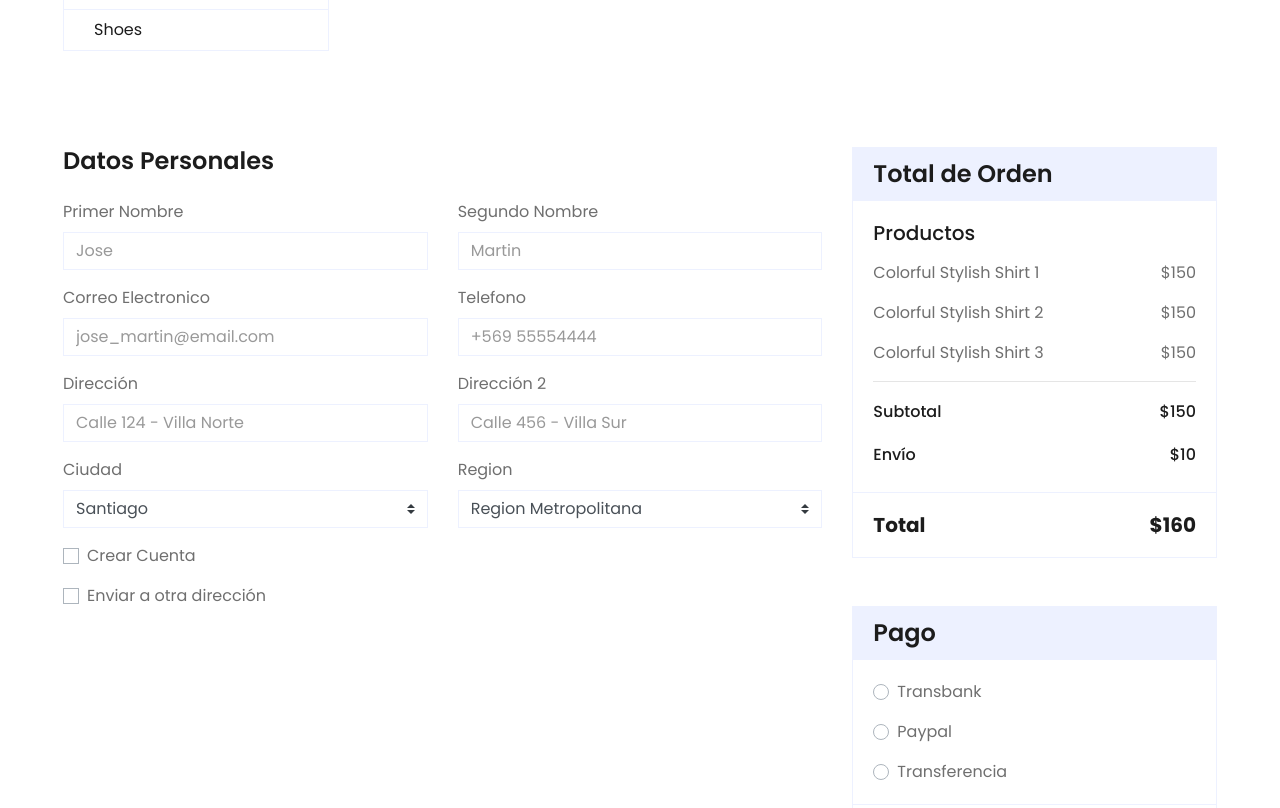
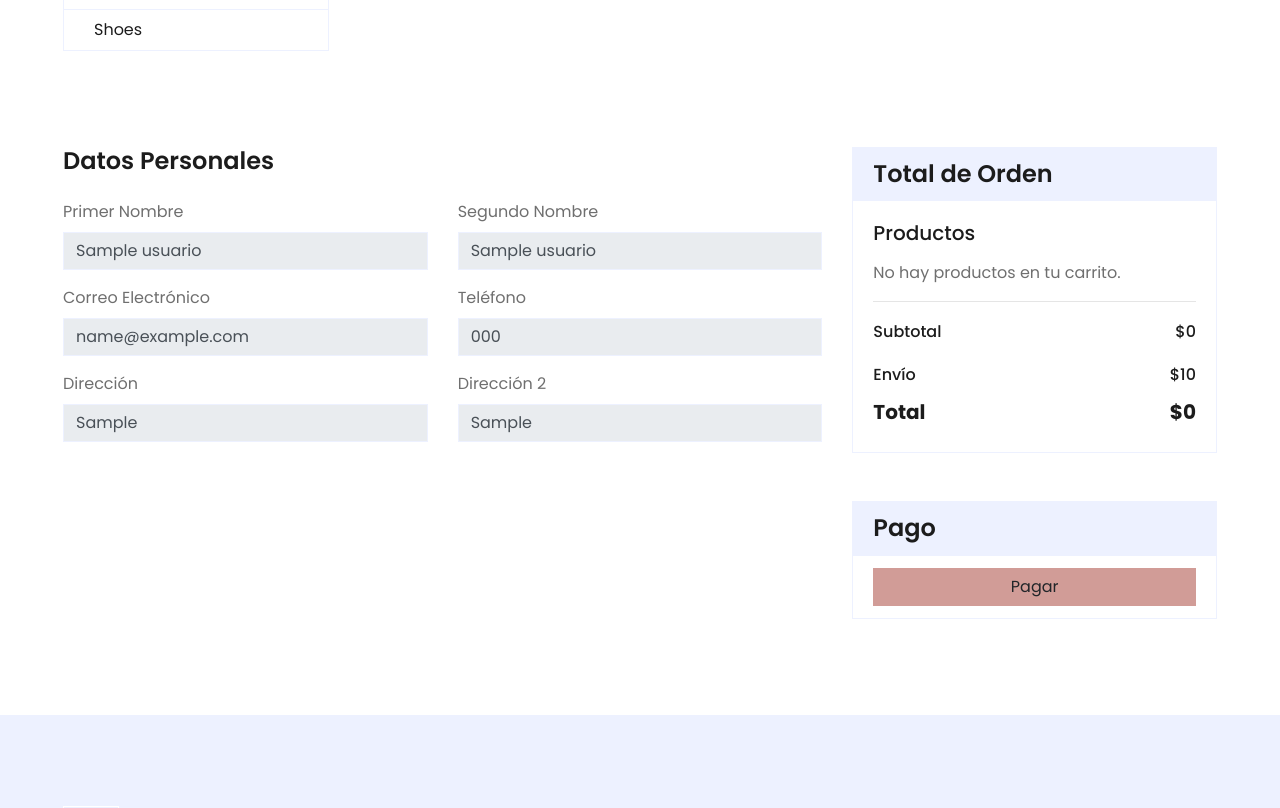
Before and after one commit to Inacap-JTapiaGnz/project_ecommerce, a Django app: template core/templates/core/checkout.html in a window 1280 px wide. Shown: the part 544-1352 px from the top of the page. Run offline with Django 3.2, Linux system fonts and the light colour scheme; the template is opened without the code that fills it: most values are stand-ins (such as "Sample title", 1, 10 or a date in 2020); some libraries are stand-ins or nearby versions.

Commit message:
Implementacion Detalle Pago - Usuarios - Carrito

```diff
--- a/core/static/core/js/cart.js
+++ b/core/static/core/js/cart.js
@@ -7,19 +7,19 @@ document.addEventListener("DOMContentLoaded", function () {
 
     // Renderiza los productos en el carrito
     function renderCart() {
-        cartItemsContainer.innerHTML = "";
+        //cartItemsContainer.innerHTML = "";
 
-        if (cart.length === 0) {
-            cartItemsContainer.innerHTML = `
-                <tr>
-                    <td colspan="5" class="text-center">El carrito está vacío.</td>
-                </tr>
-            `;
-            subtotalElement.textContent = "$0";
-            totalElement.textContent = "$10"; // Costo fijo de envío
-            updateCartIcon(); // Actualiza el ícono del carrito
-            return;
-        }
+        //if (cart.length === 0) {
+        //    cartItemsContainer.innerHTML = `
+        //        <tr>
+        //            <td colspan="5" class="text-center">El carrito está vacío.</td>
+        //        </tr>
+        //    `;
+        //    subtotalElement.textContent = "$0";
+        //    totalElement.textContent = "$10"; // Costo fijo de envío
+        //    updateCartIcon(); // Actualiza el ícono del carrito
+        //    return;
+        //}
 
         let subtotal = 0;
 
--- /dev/null
+++ b/core/static/core/js/checkout.js
@@ -0,0 +1,42 @@
+document.addEventListener("DOMContentLoaded", function () {
+    // Obtener carrito desde localStorage
+    const cart = JSON.parse(localStorage.getItem("cart")) || [];
+    const productsContainer = document.querySelector("#products-container"); // Contenedor de productos
+    const subtotalElement = document.querySelector("#subtotal");
+    const totalElement = document.querySelector("#total");
+
+    let subtotal = 0;
+
+    // Validar si el carrito está vacío
+    if (cart.length === 0) {
+        // Opcional: Mostrar un mensaje en lugar de los datos de compra
+        productsContainer.innerHTML = "<p>No hay productos en tu carrito.</p>";
+        subtotalElement.textContent = "$0";
+        totalElement.textContent = "$0";
+        return; // Salir si no hay productos
+    }
+
+    // Mostrar los productos en la pantalla de pago
+    cart.forEach((item) => {
+        const productRow = document.createElement("div");
+        productRow.classList.add("d-flex", "justify-content-between");
+        productRow.innerHTML = `
+            <p>${item.name} (x${item.quantity})</p>
+            <p>$${item.price * item.quantity}</p>
+        `;
+        productsContainer.appendChild(productRow);
+        subtotal += item.price * item.quantity;
+    });
+
+    // Actualizar el subtotal y total
+    subtotalElement.textContent = `$${subtotal}`;
+    totalElement.textContent = `$${subtotal + 10}`; // Sumar envío ($10)
+});
+
+
+// Acción al presionar el botón "Pagar"
+document.querySelector("#btn-pagar").addEventListener("click", function () {
+    alert("¡Compra exitosa! Gracias por tu compra.");
+    localStorage.removeItem("cart"); // Vaciar el carrito después de la compra
+    window.location.href = "/"; // Redirigir a la página principal
+});
--- a/core/templates/core/base.html
+++ b/core/templates/core/base.html
@@ -266,6 +266,8 @@
     <script src="{% static 'core/js/cart.js' %}"></script>
     <script src="{% static 'core/js/add-to-cart.js' %}"></script>
     <script src="{% static 'core/js/alertplaceholder.js' %}"></script>
+    <script src="{% static 'core/js/checkout.js' %}"></script>
+
 </body>
 
 </html>
--- a/core/templates/core/checkout.html
+++ b/core/templates/core/checkout.html
@@ -25,128 +25,76 @@
 <div class="container-fluid pt-5">
     <div class="row px-xl-5">
         <div class="col-lg-8">
+            <!-- Datos Personales -->
             <div class="mb-4">
                 <h4 class="font-weight-semi-bold mb-4">Datos Personales</h4>
                 <div class="row">
                     <div class="col-md-6 form-group">
                         <label>Primer Nombre</label>
-                        <input class="form-control" type="text" placeholder="Jose">
+                        <input class="form-control" type="text" value="{{ usuario.primer_nombre|default_if_none:'' }}" readonly>
                     </div>
                     <div class="col-md-6 form-group">
                         <label>Segundo Nombre</label>
-                        <input class="form-control" type="text" placeholder="Martin">
+                        <input class="form-control" type="text" value="{{ usuario.segundo_nombre|default_if_none:'' }}" readonly>
                     </div>
                     <div class="col-md-6 form-group">
-                        <label>Correo Electronico</label>
-                        <input class="form-control" type="text" placeholder="jose_martin@email.com">
+                        <label>Correo Electrónico</label>
+                        <input class="form-control" type="email" value="{{ usuario.email|default_if_none:'' }}" readonly>
                     </div>
                     <div class="col-md-6 form-group">
-                        <label>Telefono</label>
-                        <input class="form-control" type="text" placeholder="+569 55554444">
+                        <label>Teléfono</label>
+                        <input class="form-control" type="text" value="{{ usuario.telefono|default_if_none:'' }}" readonly>
                     </div>
                     <div class="col-md-6 form-group">
                         <label>Dirección</label>
-                        <input class="form-control" type="text" placeholder="Calle 124 - Villa Norte">
+                        <input class="form-control" type="text" value="{{ usuario.direccion.direccion1|default_if_none:'' }}" readonly>
                     </div>
                     <div class="col-md-6 form-group">
                         <label>Dirección 2</label>
-                        <input class="form-control" type="text" placeholder="Calle 456 - Villa Sur">
-                    </div>
-                    <div class="col-md-6 form-group">
-                        <label>Ciudad</label>
-                        <select class="custom-select">
-                            <option selected>Santiago</option>
-                        </select>
-                    </div>
-                    <div class="col-md-6 form-group">
-                        <label>Region</label>
-                        <select class="custom-select">
-                            <option selected>Region Metropolitana</option>
-                        </select>
-                    </div>
-                    <div class="col-md-12 form-group">
-                        <div class="custom-control custom-checkbox">
-                            <input type="checkbox" class="custom-control-input" id="newaccount">
-                            <label class="custom-control-label" for="newaccount">Crear Cuenta</label>
-                        </div>
-                    </div>
-                    <div class="col-md-12 form-group">
-                        <div class="custom-control custom-checkbox">
-                            <input type="checkbox" class="custom-control-input" id="shipto">
-                            <label class="custom-control-label" for="shipto" data-toggle="collapse"
-                                data-target="#shipping-address">Enviar a otra dirección</label>
-                        </div>
+                        <input class="form-control" type="text" value="{{ usuario.direccion.direccion2|default_if_none:'' }}" readonly>
                     </div>
                 </div>
             </div>
         </div>
         <div class="col-lg-4">
+            <!-- Total de Orden -->
             <div class="card border-secondary mb-5">
                 <div class="card-header bg-secondary border-0">
                     <h4 class="font-weight-semi-bold m-0">Total de Orden</h4>
                 </div>
                 <div class="card-body">
                     <h5 class="font-weight-medium mb-3">Productos</h5>
-                    <div class="d-flex justify-content-between">
-                        <p>Colorful Stylish Shirt 1</p>
-                        <p>$150</p>
-                    </div>
-                    <div class="d-flex justify-content-between">
-                        <p>Colorful Stylish Shirt 2</p>
-                        <p>$150</p>
-                    </div>
-                    <div class="d-flex justify-content-between">
-                        <p>Colorful Stylish Shirt 3</p>
-                        <p>$150</p>
-                    </div>
+                    <div id="products-container"></div> <!-- Contenedor para los productos -->
+
                     <hr class="mt-0">
                     <div class="d-flex justify-content-between mb-3 pt-1">
                         <h6 class="font-weight-medium">Subtotal</h6>
-                        <h6 class="font-weight-medium">$150</h6>
+                        <h6 id="subtotal" class="font-weight-medium">$0</h6>
                     </div>
                     <div class="d-flex justify-content-between">
                         <h6 class="font-weight-medium">Envío</h6>
-                        <h6 class="font-weight-medium">$10</h6>
+                        <h6 id="shipping-cost" class="font-weight-medium">$10</h6>
                     </div>
-                </div>
-                <div class="card-footer border-secondary bg-transparent">
                     <div class="d-flex justify-content-between mt-2">
                         <h5 class="font-weight-bold">Total</h5>
-                        <h5 class="font-weight-bold">$160</h5>
+                        <h5 id="total" class="font-weight-bold">$0</h5>
                     </div>
                 </div>
             </div>
+            <!-- Botón de Pago -->
             <div class="card border-secondary mb-5">
                 <div class="card-header bg-secondary border-0">
                     <h4 class="font-weight-semi-bold m-0">Pago</h4>
                 </div>
-                <div class="card-body">
-                    <div class="form-group">
-                        <div class="custom-control custom-radio">
-                            <input type="radio" class="custom-control-input" name="payment" id="paypal">
-                            <label class="custom-control-label" for="paypal">Transbank</label>
-                        </div>
-                    </div>
-                    <div class="form-group">
-                        <div class="custom-control custom-radio">
-                            <input type="radio" class="custom-control-input" name="payment" id="directcheck">
-                            <label class="custom-control-label" for="directcheck">Paypal</label>
-                        </div>
-                    </div>
-                    <div class="">
-                        <div class="custom-control custom-radio">
-                            <input type="radio" class="custom-control-input" name="payment" id="banktransfer">
-                            <label class="custom-control-label" for="banktransfer">Transferencia</label>
-                        </div>
-                    </div>
-                </div>
                 <div class="card-footer border-secondary bg-transparent">
-                    <button class="btn btn-lg btn-block btn-primary font-weight-bold my-3 py-3">Procesar Pago</button>
+                    <button id="btn-pagar" class="btn btn-primary w-100">Pagar</button>
                 </div>
             </div>
         </div>
     </div>
 </div>
+
+
 <!-- Checkout End -->
 
 {% endblock %}
--- a/core/templates/core/login.html
+++ b/core/templates/core/login.html
@@ -24,7 +24,8 @@
                   <img src="../../static/core/img/ecomm.svg" width="180" alt="">
                 </a>
                 <p class="text-center form-label" >ECOMMERCE</p>
-                <form id="login-form">
+                <form id="login-form" method="post">
+                  {% csrf_token %}
                   <div class="mb-3">
                     <label for="exampleInputEmail1" class="form-label" style="margin-left: 5px;">Usuario</label>
                     <input type="email" class="form-control" id="exampleInputEmail1" aria-describedby="emailHelp" style="width: 98%; margin-left: 5px;">
--- a/core/urls.py
+++ b/core/urls.py
@@ -13,4 +13,6 @@ urlpatterns = [
     path('addproductos/', addproductos, name='addproductos'),
     path('updateproductos/<id>/', updateproductos, name='updateproductos'),
     path('deleteproductos/<id>/', deleteproductos, name='deleteproductos'),
+    path('validate-login/', validate_login, name='validate-login'),  # Nueva ruta
+    path('clear-cart/', clear_cart, name='clear_cart'),
 ]
```
Also changed, not shown: core/admin.py (+10 -0 lines), core/forms.py (+12 -0 lines), core/models.py (+31 -0 lines), core/static/core/js/login-validation.js (+43 -21 lines), core/templates/core/register.html (+6 -61 lines), core/views.py (+71 -4 lines), core/migrations/0002_direccion_usuario.py (added), db.sqlite3, media/camisa_lamartina_19aBEHq_eSMjEQG.jpg (added), media/product-1_2Gm51uG_M7kdmDi.jpg (added).
